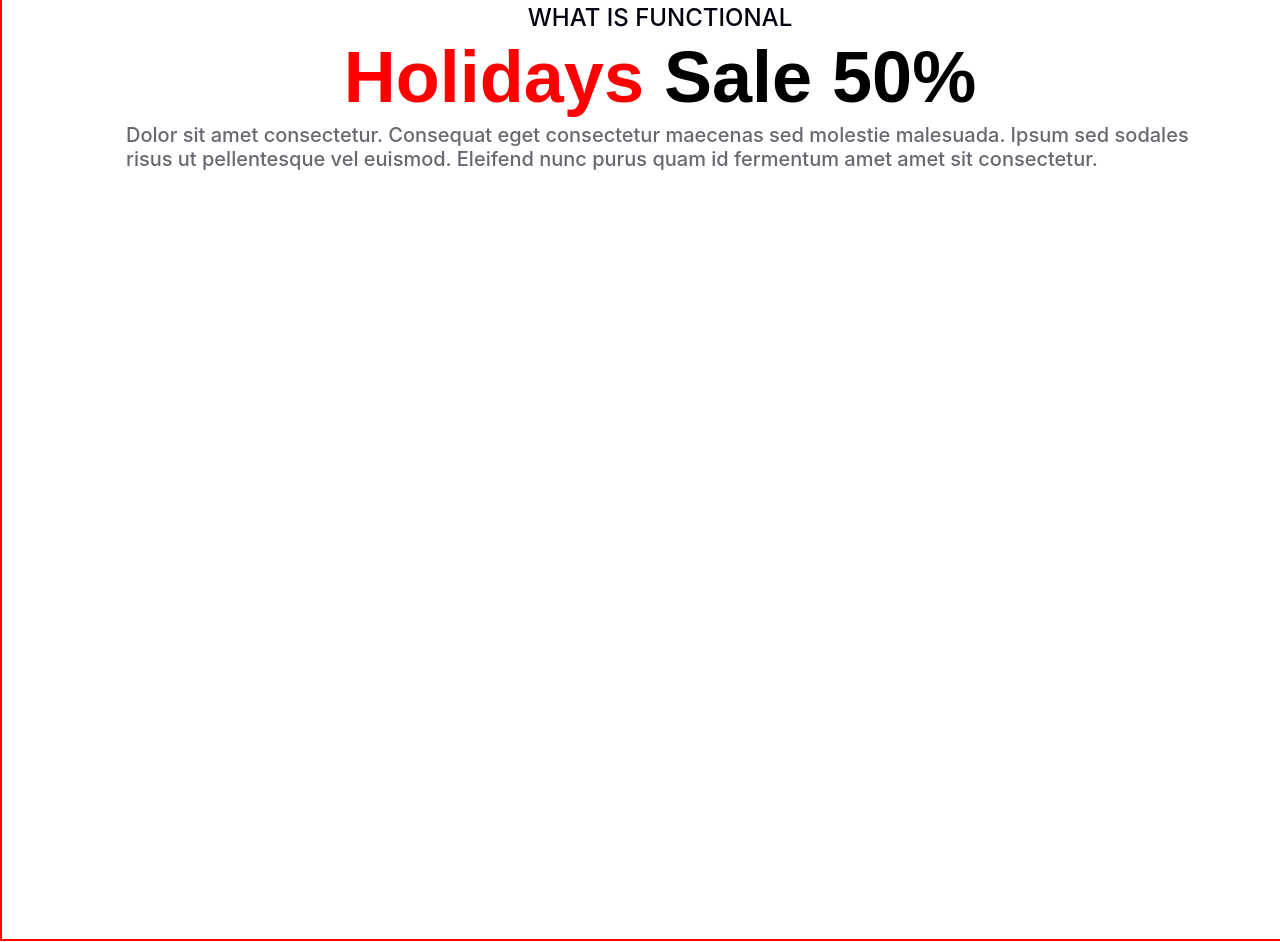
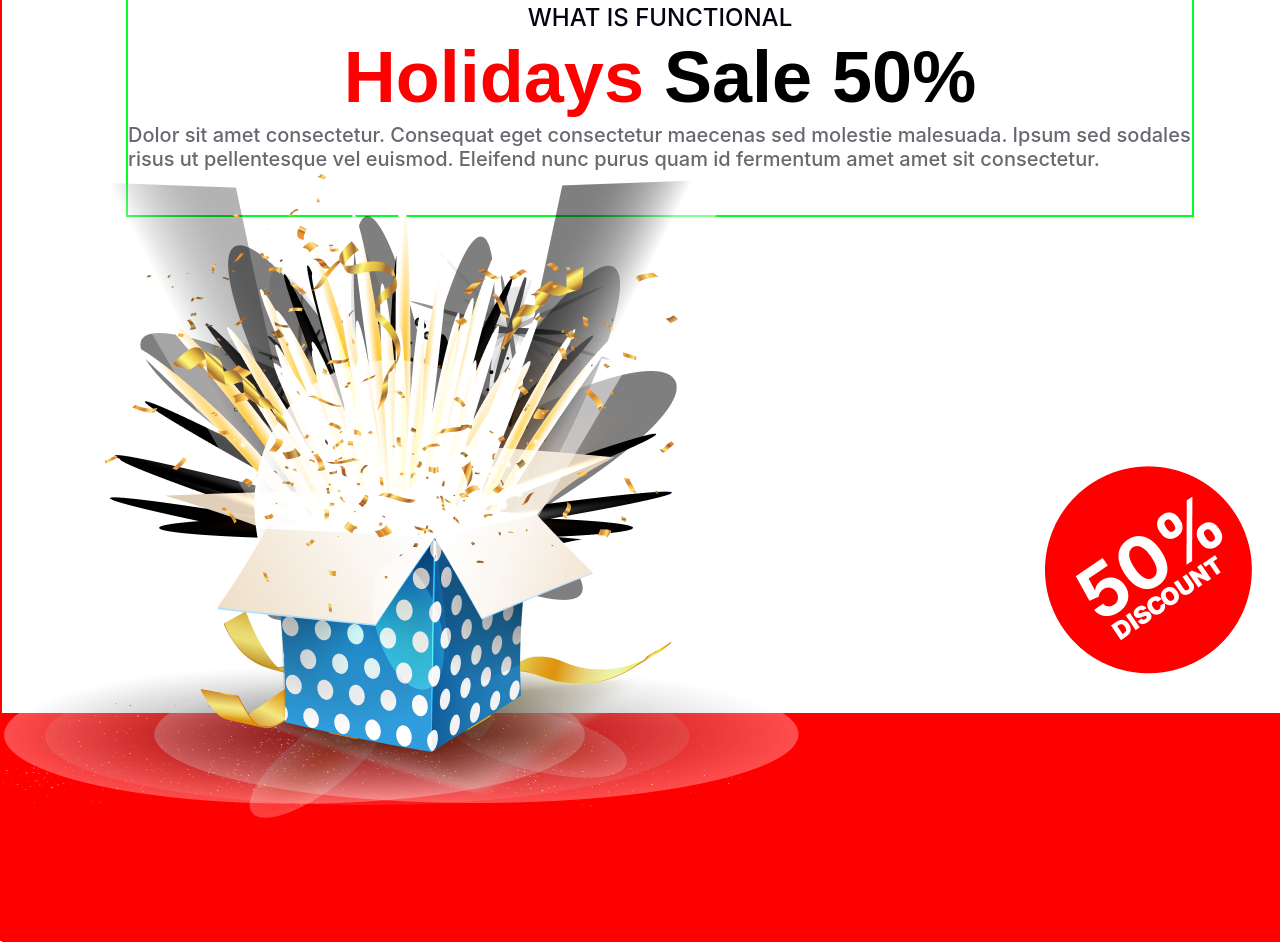
Before and after one commit to fahimhasandev/new-year-offer, a plain HTML site: page index.html in a window 1280 px wide. Shown: the part 2341-3283 px from the top of the page. Drawn offline with Linux system fonts and the light colour scheme.

Commit message:
Holiday sale section done

```diff
--- a/index.html
+++ b/index.html
@@ -65,10 +65,12 @@
           </p>
         </div>
         <div class="solid-color"></div>
-        <!-- <div class="holiday-image-section">
-          <div class="left-image"></div>
-          <div class="right-image"></div>
-        </div> -->
+        <div class="giftbox">
+          <img src="/images/Group-75.png" alt="gift box" />
+          <div class="girl-container">
+            <img src="images/50-discount.png" alt="" />
+          </div>
+        </div>
       </section>
 
       <!-- Holiday Sale end here -->
--- a/styles/style.css
+++ b/styles/style.css
@@ -163,6 +163,7 @@ h1 {
   position: relative;
 }
 .holiday-text-container {
+  border: 2px solid rgb(0, 255, 38);
   display: flex;
   flex-direction: column;
   justify-content: center;
@@ -185,9 +186,6 @@ h1 {
   letter-spacing: 0%;
   text-align: center;
 }
-.holiday-text-container .holiday {
-  color: rgb(255, 0, 0);
-}
 
 .holiday-text-container p {
   color: rgb(7, 2, 17, 0.6);
@@ -195,22 +193,38 @@ h1 {
   font-size: 20px;
   font-weight: 500;
 }
-.solid-color {
-  max-width: 1320px;
+
+.holiday-text-container .holiday {
+  color: rgb(255, 0, 0);
+}
+
+.holiday-section-container .solid-color {
+  position: absolute;
+  width: 1320px;
   height: 229px;
-  background-color: #ff0000;
-  position: absolute;
+  background: #ff0000;
+  top: 77%;
 }
-/* .holiday-image-section {
-  height: 662px;
-  border: 2px solid rgb(114, 250, 155);
-  background: url(/images/Rectangle-2.png), url(/images/Group-75.png);
-  background-repeat: no-repeat;
-  background-position: right bottom, left bottom;
+
+.giftbox {
+  width: 674.82px;
+  height: 577.96px;
+  position: relative;
+  z-index: 1;
+  display: flex;
+  justify-content: space-between;
+  align-items: center;
 }
-.left-image {
-  display: block;
-  z-index: 99;
+/* .giftbox img {
+  width: ;
 } */
 
+.girl-container {
+  width: 305px;
+  height: 305px;
+  position: relative;
+  left: 29%;
+  top: 11%;
+}
+
 /* Holiday Section end here */
```
Also changed, not shown: images/50-discount.png (renamed from images/Group-44.png).
